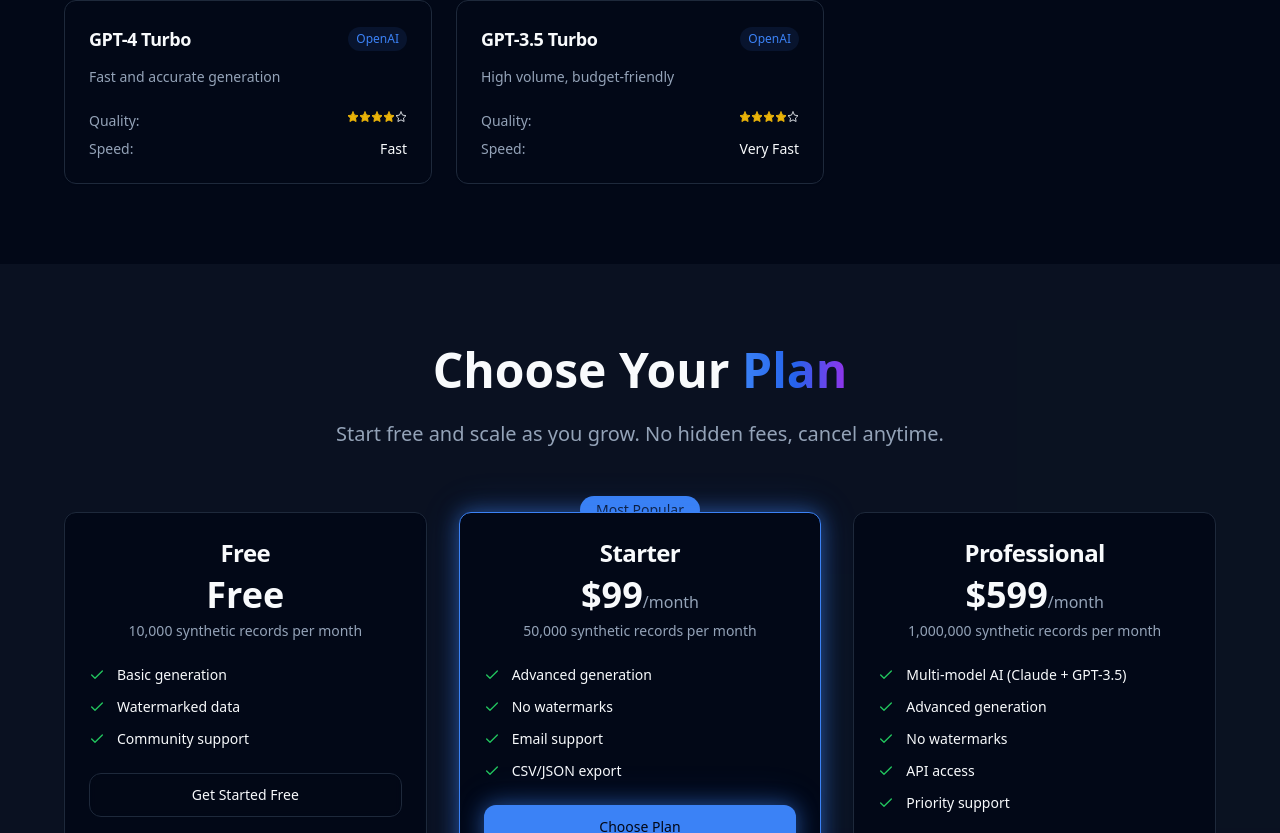
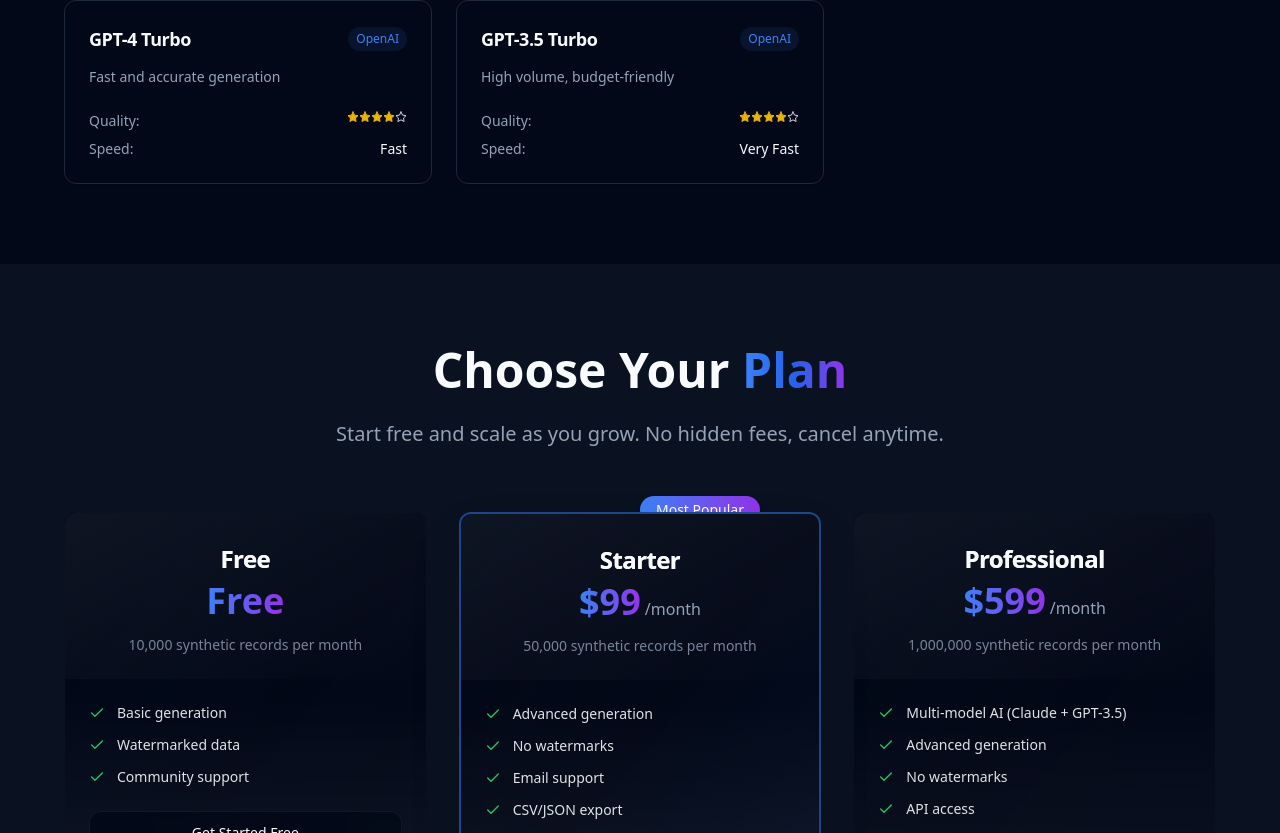
Before and after one commit to genovotechnologies/synthos_dev, a Next.js app in the folder frontend/: page / in a window 1280 px wide. Shown: the part 1967-2800 px from the top of the page. Built offline with nearby package versions, Linux system fonts and the light colour scheme; no server answers.

Commit message:
Enhance landing page animations and improve 3D data visualization with category clustering and enriched sample data

```diff
--- a/frontend/src/app/page.tsx
+++ b/frontend/src/app/page.tsx
@@ -301,52 +301,135 @@
               {SUBSCRIPTION_TIERS.slice(0, 3).map((tier, index) => (
                 <motion.div
                   key={tier.id}
-                  initial={{ opacity: 0, y: 20 }}
-                  whileInView={{ opacity: 1, y: 0 }}
-                  transition={{ duration: 0.5, delay: index * 0.1 }}
+                  initial={{ opacity: 0, y: 50, scale: 0.8 }}
+                  whileInView={{ opacity: 1, y: 0, scale: 1 }}
+                  whileHover={{
+                    y: -10,
+                    scale: 1.02,
+                    transition: { type: "spring", stiffness: 300, damping: 20 }
+                  }}
+                  transition={{
+                    duration: 0.6,
+                    delay: index * 0.2,
+                    type: "spring",
+                    stiffness: 100,
+                    damping: 15
+                  }}
                   viewport={{ once: true }}
-                  className={tier.popular ? 'relative' : ''}
+                  className={tier.popular ? 'relative z-10' : 'relative'}
                 >
                   {tier.popular && (
-                    <div className="absolute -top-4 left-1/2 transform -translate-x-1/2">
-                      <div className="bg-primary text-primary-foreground px-4 py-1 rounded-full text-sm font-medium">
+                    <motion.div
+                      className="absolute -top-4 left-1/2 transform -translate-x-1/2"
+                      initial={{ opacity: 0, scale: 0 }}
+                      animate={{ opacity: 1, scale: 1 }}
+                      transition={{ delay: 0.8 + index * 0.2, type: "spring" }}
+                    >
+                      <div className="bg-gradient-to-r from-primary to-purple-600 text-white px-4 py-1 rounded-full text-sm font-medium shadow-lg backdrop-blur-sm">
                         Most Popular
                       </div>
-                    </div>
+                    </motion.div>
                   )}
-                  <Card className={`h-full relative ${tier.popular ? 'border-primary shadow-lg glow-primary' : ''}`}>
-                    <CardHeader className="text-center pb-6">
-                      <CardTitle className="text-2xl">{tier.name}</CardTitle>
-                      <div className="mt-4">
-                        <span className="text-4xl font-bold">
+                  <Card className={`h-full relative overflow-hidden group transition-all duration-500 ${
+                    tier.popular
+                      ? 'border-primary/50 shadow-2xl bg-gradient-to-br from-background/80 via-background/60 to-primary/5 backdrop-blur-md border-2'
+                      : 'bg-gradient-to-br from-background/40 via-background/20 to-background/10 backdrop-blur-md border border-border/30 hover:border-primary/30'
+                  }`}>
+                    <CardHeader className="text-center pb-6 relative">
+                      {/* Glassmorphism accent */}
+                      <div className="absolute inset-0 bg-gradient-to-br from-white/5 to-transparent rounded-t-lg" />
+
+                      <motion.div
+                        initial={{ opacity: 0, y: 20 }}
+                        whileInView={{ opacity: 1, y: 0 }}
+                        transition={{ delay: 0.3 + index * 0.1 }}
+                        className="relative z-10"
+                      >
+                        <CardTitle className="text-2xl font-bold bg-gradient-to-r from-foreground to-foreground/80 bg-clip-text">
+                          {tier.name}
+                        </CardTitle>
+                      </motion.div>
+
+                      <motion.div
+                        className="mt-4 relative z-10"
+                        initial={{ opacity: 0, scale: 0.8 }}
+                        whileInView={{ opacity: 1, scale: 1 }}
+                        transition={{ delay: 0.4 + index * 0.1, type: "spring" }}
+                      >
+                        <span className="text-4xl font-bold bg-gradient-to-r from-primary to-purple-600 bg-clip-text text-transparent">
                           {tier.price === null ? 'Contact Sales' : tier.price === 0 ? 'Free' : `$${tier.price}`}
                         </span>
                         {tier.price !== null && tier.price > 0 && (
-                          <span className="text-muted-foreground">/month</span>
+                          <span className="text-muted-foreground ml-1">/month</span>
                         )}
-                      </div>
-                      <CardDescription className="mt-2">
-                        {tier.monthly_limit.toLocaleString()} synthetic records per month
-                      </CardDescription>
+                      </motion.div>
+
+                      <motion.div
+                        initial={{ opacity: 0 }}
+                        whileInView={{ opacity: 1 }}
+                        transition={{ delay: 0.5 + index * 0.1 }}
+                        className="relative z-10"
+                      >
+                        <CardDescription className="mt-2 text-muted-foreground/80">
+                          {tier.monthly_limit === -1 ? 'Unlimited' : tier.monthly_limit.toLocaleString()} synthetic records per month
+                        </CardDescription>
+                      </motion.div>
                     </CardHeader>
-                    <CardContent className="space-y-6">
-                      <ul className="space-y-3">
+                    <CardContent className="space-y-6 relative">
+                      {/* Glassmorphism content background */}
+                      <div className="absolute inset-0 bg-gradient-to-b from-transparent via-white/2 to-white/5 rounded-b-lg" />
+
+                      <motion.ul
+                        className="space-y-3 relative z-10"
+                        initial={{ opacity: 0 }}
+                        whileInView={{ opacity: 1 }}
+                        transition={{ delay: 0.6 + index * 0.1 }}
+                      >
                         {tier.features.slice(0, 5).map((feature, featureIndex) => (
-                          <li key={featureIndex} className="flex items-start">
-                            <Check className="h-4 w-4 text-green-500 mr-3 mt-0.5 flex-shrink-0" />
-                            <span className="text-sm">{feature}</span>
-                          </li>
+                          <motion.li
+                            key={featureIndex}
+                            className="flex items-start group"
+                            initial={{ opacity: 0, x: -20 }}
+                            whileInView={{ opacity: 1, x: 0 }}
+                            transition={{
+                              delay: 0.7 + index * 0.1 + featureIndex * 0.05,
+                              type: "spring",
+                              stiffness: 100
+                            }}
+                            whileHover={{ x: 5 }}
+                          >
+                            <Check className="h-4 w-4 text-green-500 mr-3 mt-0.5 flex-shrink-0 transition-transform group-hover:scale-110" />
+                            <span className="text-sm text-foreground/90 group-hover:text-foreground transition-colors">
+                              {feature}
+                            </span>
+                          </motion.li>
                         ))}
-                      </ul>
-                      <Button
-                        className={`w-full touch-target ${tier.popular ? 'glow-primary' : ''}`}
-                        variant={tier.popular ? 'default' : 'outline'}
-                        asChild
+                      </motion.ul>
+
+                      <motion.div
+                        initial={{ opacity: 0, y: 20 }}
+                        whileInView={{ opacity: 1, y: 0 }}
+                        transition={{ delay: 0.8 + index * 0.1, type: "spring" }}
+                        className="relative z-10"
                       >
-                        <Link href={tier.price === 0 ? '/auth/signup' : '/pricing'}>
-                          {tier.price === 0 ? 'Get Started Free' : 'Choose Plan'}
-                        </Link>
-                      </Button>
+                        <Button
+                          className={`w-full touch-target relative overflow-hidden group transition-all duration-300 ${
+                            tier.popular
+                              ? 'bg-gradient-to-r from-primary to-purple-600 hover:from-primary/90 hover:to-purple-600/90 shadow-lg hover:shadow-xl'
+                              : 'bg-gradient-to-r from-background/80 to-background/60 backdrop-blur-sm border-border/50 hover:border-primary/50 hover:bg-gradient-to-r hover:from-primary/10 hover:to-purple-600/10'
+                          }`}
+                          variant={tier.popular ? 'default' : 'outline'}
+                          asChild
+                        >
+                          <Link href={tier.price === 0 ? '/auth/signup' : '/pricing'} className="relative z-10">
+                            <span className="relative z-10">
+                              {tier.price === 0 ? 'Get Started Free' : 'Choose Plan'}
+                            </span>
+                            {/* Hover effect overlay */}
+                            <div className="absolute inset-0 bg-gradient-to-r from-white/0 via-white/5 to-white/0 translate-x-[-100%] group-hover:translate-x-[100%] transition-transform duration-700" />
+                          </Link>
+                        </Button>
+                      </motion.div>
                     </CardContent>
                   </Card>
                 </motion.div>
--- a/frontend/src/components/ui/DataVisualization3D.tsx
+++ b/frontend/src/components/ui/DataVisualization3D.tsx
@@ -139,16 +139,49 @@
   const [hoveredPoint, setHoveredPoint] = useState<number | null>(null);
 
   const dataPoints = useMemo(() => {
-    return data.map((item, index) => ({
-      position: [
-        (Math.random() - 0.5) * 8,
-        Math.random() * 4,
-        (Math.random() - 0.5) * 8
-      ] as [number, number, number],
-      value: typeof item === 'number' ? item : Math.random(),
-      color: `hsl(${(index / data.length) * 360}, 70%, 60%)`,
-      id: index
-    }));
+    return data.map((item, index) => {
+      const value = typeof item === 'number' ? item : (item?.value || Math.random());
+      const category = (item?.category || 'default') as string;
+
+      // Create clusters based on category
+      const categoryOffsets: Record<string, [number, number, number]> = {
+        'Users': [-2, 0, -2],
+        'Products': [2, 0, -2],
+        'Orders': [-2, 0, 2],
+        'Reviews': [2, 0, 2],
+        'Analytics': [-1, 0, 0],
+        'Sales': [1, 0, 0],
+        'Marketing': [0, 0, -1],
+        'Support': [0, 0, 1],
+        'default': [0, 0, 0]
+      };
+      const categoryOffset = categoryOffsets[category] || categoryOffsets['default'];
+
+      const categoryColors: Record<string, string> = {
+        'Users': '#3b82f6',
+        'Products': '#ef4444',
+        'Orders': '#10b981',
+        'Reviews': '#f59e0b',
+        'Analytics': '#8b5cf6',
+        'Sales': '#06b6d4',
+        'Marketing': '#f97316',
+        'Support': '#84cc16',
+        'default': `hsl(${(index / data.length) * 360}, 70%, 60%)`
+      };
+
+      return {
+        position: [
+          categoryOffset[0] + (Math.random() - 0.5) * 3,
+          value * 3 + Math.random() * 1,
+          categoryOffset[2] + (Math.random() - 0.5) * 3
+        ] as [number, number, number],
+        value,
+        color: categoryColors[category] || categoryColors['default'],
+        category,
+        label: item?.label || `Point ${index + 1}`,
+        id: index
+      };
+    });
   }, [data]);
 
   const lightColor = theme === 'dark' ? '#ffffff' : '#f0f0f0';
@@ -193,17 +226,55 @@
         />
       ))}
 
+      {/* Category labels */}
+      <Text
+        position={[-2, 4, -2]}
+        fontSize={0.3}
+        color="#3b82f6"
+        anchorX="center"
+        anchorY="middle"
+      >
+        Users
+      </Text>
+      <Text
+        position={[2, 4, -2]}
+        fontSize={0.3}
+        color="#ef4444"
+        anchorX="center"
+        anchorY="middle"
+      >
+        Products
+      </Text>
+      <Text
+        position={[-2, 4, 2]}
+        fontSize={0.3}
+        color="#10b981"
+        anchorX="center"
+        anchorY="middle"
+      >
+        Orders
+      </Text>
+      <Text
+        position={[2, 4, 2]}
+        fontSize={0.3}
+        color="#f59e0b"
+        anchorX="center"
+        anchorY="middle"
+      >
+        Reviews
+      </Text>
+
       {/* Floating title */}
       <Float speed={1} rotationIntensity={0.2} floatIntensity={0.5}>
         <Text
           position={[0, 6, 0]}
-          fontSize={1}
+          fontSize={0.8}
           color={theme === 'dark' ? '#ffffff' : '#1f2937'}
           anchorX="center"
           anchorY="middle"
           maxWidth={10}
         >
-          Interactive Data Visualization
+          Synthetic Data Clusters
         </Text>
       </Float>
     </Suspense>
@@ -274,7 +345,11 @@
 }
 
 export default function DataVisualization3D({
-  data = Array.from({ length: 50 }, () => Math.random()),
+  data = Array.from({ length: 50 }, (_, i) => ({
+    value: Math.random(),
+    label: `Data Point ${i + 1}`,
+    category: ['A', 'B', 'C', 'D'][Math.floor(Math.random() * 4)]
+  })),
   className = "",
   height = "400px",
   interactive = true,
@@ -291,10 +366,32 @@
     }
   }, [quality]);
 
+  // Generate more interesting sample data if none provided
+  const enrichedData = useMemo(() => {
+    if (Array.isArray(data) && data.length > 0) {
+      return data.map((item, i) => {
+        if (typeof item === 'number') {
+          return {
+            value: item,
+            label: `Point ${i + 1}`,
+            category: ['Analytics', 'Sales', 'Marketing', 'Support'][Math.floor(Math.random() * 4)]
+          };
+        }
+        return item;
+      });
+    }
+    return Array.from({ length: 50 }, (_, i) => ({
+      value: Math.random(),
+      label: `Synthetic Record ${i + 1}`,
+      category: ['Users', 'Products', 'Orders', 'Reviews'][Math.floor(Math.random() * 4)],
+      timestamp: new Date(Date.now() - Math.random() * 86400000 * 30).toISOString()
+    }));
+  }, [data]);
+
   const Fallback3D = useCallback(({ error }: { error?: Error }) => {
     console.warn('3D visualization fallback activated:', error?.message);
-    return <Fallback2D data={data} className={className} />;
-  }, [data, className]);
+    return <Fallback2D data={enrichedData} className={className} />;
+  }, [enrichedData, className]);
 
   return (
     <ErrorBoundary fallback={Fallback3D}>
@@ -310,7 +407,7 @@
           frameloop={interactive ? "always" : "demand"}
           performance={{ min: 0.5 }}
         >
-          <VisualizationScene data={data} theme={theme || 'dark'} />
+          <VisualizationScene data={enrichedData} theme={theme || 'dark'} />
         </Canvas>
 
         {/* Controls overlay */}
```
